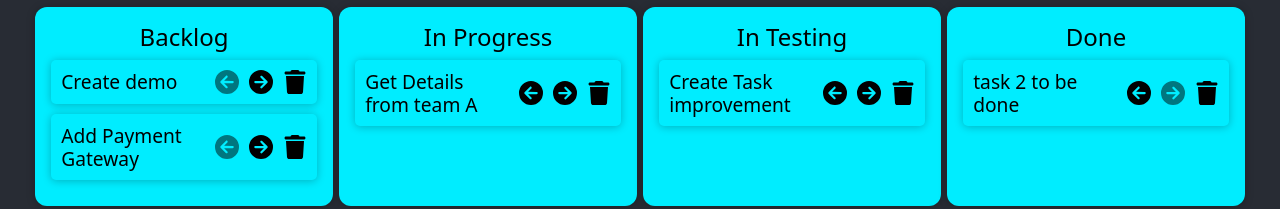
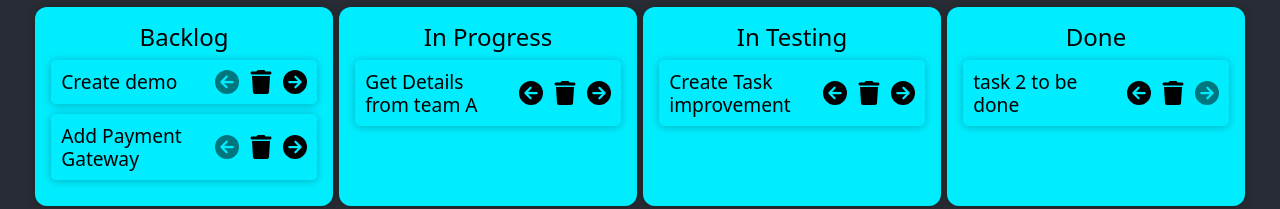
Before and after one commit to ritzy192/kanban_board, a React (Create React App) app: page / in a window 1280 px wide. Shown: the part 200-409 px from the top of the page. Built offline with nearby package versions, Linux system fonts and the light colour scheme.

Commit message:
rearranged icons

```diff
--- a/src/Components/Tasks/Task.js
+++ b/src/Components/Tasks/Task.js
@@ -44,15 +44,15 @@ const Task = (props) => {
           }}
         />
         <FontAwesomeIcon
+          icon={faTrash}
+          shake
+          onClick={() => handleDelete(task)}
+        />
+        <FontAwesomeIcon
           icon={faCircleArrowRight}
           shake
           className={isPromoteDisabled ? "disabled-icon" : ""}
           onClick={() => handlePromote(task)}
-        />
-        <FontAwesomeIcon
-          icon={faTrash}
-          shake
-          onClick={() => handleDelete(task)}
         />
       </div>
     </div>
```
